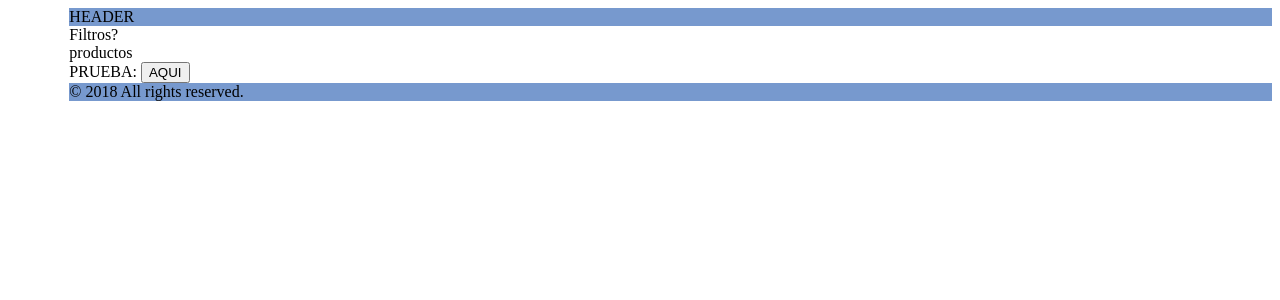
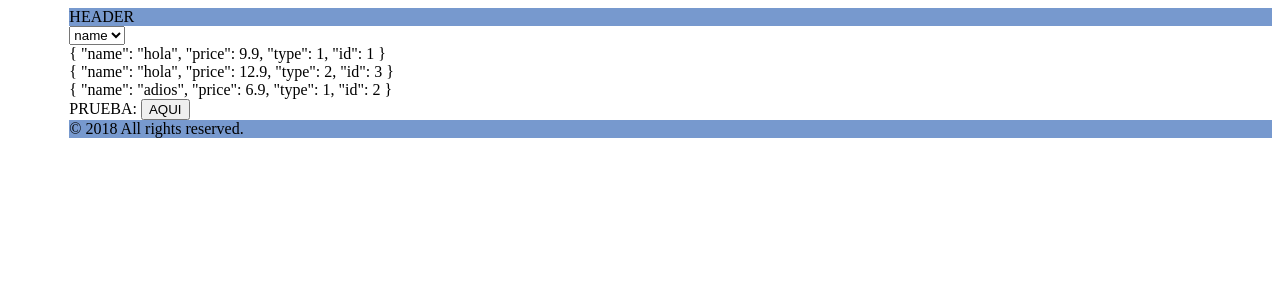
Before and after one commit to alexgonzalezgomez/vue-simple-app, a Vue app in the folder prueba/: page /hhhh in a window 1280 px wide. Shown: the top 300 px of the page. Built offline with nearby package versions, Linux system fonts and the light colour scheme; the HTML template or start-up script is replaced by a standard one.

Commit message:
started with list and select components, heading to test everything and to fix css imports

```diff
--- /dev/null
+++ b/prueba/public/assets/css/index.scss
@@ -0,0 +1,33 @@
+@import "../../node_modules/bulma/css/bulma.css";
+@import "./variables.scss";
+
+body, html {
+  font-size: 10px; // 1rem === 10px
+  margin: 0;
+  padding: 0;
+  height: 100%;
+  width: 100%;
+  max-width: 100vw;
+}
+
+#main-content {
+
+}
+
+#content {
+  background-color: $main-white;
+}
+
+#footer, #header {
+  background-color: $main-blue;
+}
+
+
+// EXTRAS
+
+
+.overflow-text {
+  white-space: nowrap;
+  overflow: hidden;
+  text-overflow: ellipsis;
+}
--- /dev/null
+++ b/prueba/public/assets/css/variables.scss
@@ -0,0 +1,2 @@
+$main-blue: #7799CE;
+$main-white: #EDEFF2;
--- a/prueba/src/components/Home.vue
+++ b/prueba/src/components/Home.vue
@@ -9,5 +9,5 @@ export default {
 </script>
 
 <style lang="scss" scoped>
-
+  @import "../../node_modules/bulma/css/bulma.css";
 </style>
--- /dev/null
+++ b/prueba/src/components/custom/ListComponent.vue
@@ -0,0 +1,118 @@
+<template>
+
+  <div class="clist">
+
+    <div class="columns clist-filters">
+
+      <!-- <div v-for="filter in itemFilters" :key="filter">
+        {{filter}}
+      </div> -->
+
+      <!-- order by this filter -->
+      <select-component v-if="itemFilters" attr="selectedFilter" :options="itemFilters" @newSelection="newSelection"></select-component>
+      <!-- desc/asc -->
+
+      <div @click="setOrderBy">
+        <span id="orderBy" class="fa fa-arrow-up"></span>
+      </div>
+
+    </div>
+
+    <div class="clist-items">
+      <div class="clist-item" v-for="item in filteredItems" :key="item.id">
+        {{item}}
+      </div>
+    </div>
+
+  </div>
+
+</template>
+<script>
+
+import SelectComponent from './SelectComponent.vue'
+
+import SelectTagMixin from '../../mixins/select-tag-mixin'
+
+export default {
+  name: 'list-component',
+  props: ['items'],
+  mixins: [SelectTagMixin],
+  data() {
+    return {
+      selectedFilter: null,
+      orderBy: 'asc', // inverse: 'asc'
+    }
+  },
+  components: {
+    SelectComponent
+  },
+  computed: {
+    filter() {
+      return {value: this.selectedFilter, order: this.orderBy}
+    },
+    filteredItems() {
+
+      // add filters
+      // order by filters
+      const filter = this.filter.value
+      const orderBy = this.filter.order
+      const result = this.items.sort(function(a, b) {
+
+        if(a[filter] > b[filter]) {
+          return orderBy === 'desc' ? 1 : -1
+        }else if(a[filter] < b[filter]) {
+          return orderBy === 'desc' ?  -1 : 1
+        }
+        return 0
+      })
+      return result
+    },
+    /**
+     * gets an array of the usable filters of an item to be used within a select tag
+     *
+     * v1 - all the items MUST HAVE the same attributes
+     */
+    itemFilters() {
+      // FIXME in v2
+      const result = typeof this.items[0] === 'object' && Object.keys(this.items[0]).length > 0 ? Object.keys(this.items[0]) : null
+      // avoid id from being sent
+      let indexOfId = result.indexOf('id')
+      if(indexOfId !== -1) {
+        result.pop(result[indexOfId])
+      }
+      if(!this.selectedFilter) {
+        // select the first filter for the first time
+        this.selectedFilter = result[0]
+      }
+      return result
+    }
+  },
+  methods: {
+    setOrderBy() {
+      const icon = document.getElementById("orderBy")
+      if(icon.classList.contains("fa-arrow-down")) {
+        icon.classList.remove("fa-arrow-down")
+        icon.classList.add("fa-arrow-up")
+      }else{
+        icon.classList.remove("fa-arrow-up")
+        icon.classList.add("fa-arrow-down")
+      }
+      this.orderBy = this.orderBy === 'desc' ? 'asc' : 'desc'
+    }
+  }
+}
+</script>
+
+<style lang="scss" scoped>
+  // @import "../../assets/css/index.scss";
+
+  .clist {
+    width: 100%;
+    position: relative;
+
+    &-filters {
+      color: red;
+    }
+
+  }
+</style>
--- /dev/null
+++ b/prueba/src/components/custom/SelectComponent.vue
@@ -0,0 +1,32 @@
+<template>
+
+  <div class="cselect">
+    <select name="" id="" @change="emitSelection">
+      <option v-for="option in options" :key="option" :value="option.value ? option.value : option">
+        {{option.name ? option.name : option}}
+      </option>
+    </select>
+  </div>
+
+</template>
+
+<script>
+  export default {
+    name: 'select-component',
+    /**
+     * options is an Object[] with this structure
+     * [{"option 1", "option 2"}] ||
+     * [{name: 'option 1', value; '1'},{name: 'option 2', value; '2'},...]
+     */
+    props: ['attr','options'],
+    methods: {
+      emitSelection(e) {
+        this.$emit('newSelection', this.attr ,e.currentTarget.value)
+      }
+    }
+  }
+</script>
+
+<style>
+
+</style>
--- a/prueba/src/components/product-list/Index.vue
+++ b/prueba/src/components/product-list/Index.vue
@@ -1,14 +1,45 @@
 <template>
   <div>
-    <div>Filtros?</div>
-    <div>productos</div>
+    <list-component :items="items"></list-component>
     <div>PRUEBA: <button @click="probando">AQUI</button></div>
   </div>
 </template>
 
 <script>
+// FIXME
+let items = [
+  {
+    name: 'hola',
+    price: 9.9,
+    type: 1,
+    id: 1
+  },
+  {
+    name: 'adios',
+    price: 6.9,
+    type: 1,
+    id: 2
+  },
+  {
+    name: 'hola',
+    price: 12.9,
+    type: 2,
+    id: 3
+  }
+]
+
+import ListComponent from '../custom/ListComponent.vue'
+
 export default {
   name: 'product-list-base',
+  components: {
+    ListComponent
+  },
+  data() {
+    return {
+      items
+    }
+  },
   methods: {
     probando() {
       window.location.href = "mailto:" + "alegongom1@gmail.com" + "?cc=" + "alegongom1@gmail.com" + "&subject=" + "pedido de parte de lo que seria $this.user.email/name" + "&body=" + "Necesito 5 bolsas de X";
--- /dev/null
+++ b/prueba/src/mixins/select-tag-mixin.js
@@ -0,0 +1,7 @@
+export default {
+  methods: {
+    newSelection(attr, value) {
+      this[attr] = value
+    }
+  }
+}
```
Also changed, not shown: prueba/public/assets/images/logo.png (added), 1 other file (tests, documents, lock files or other folders).
